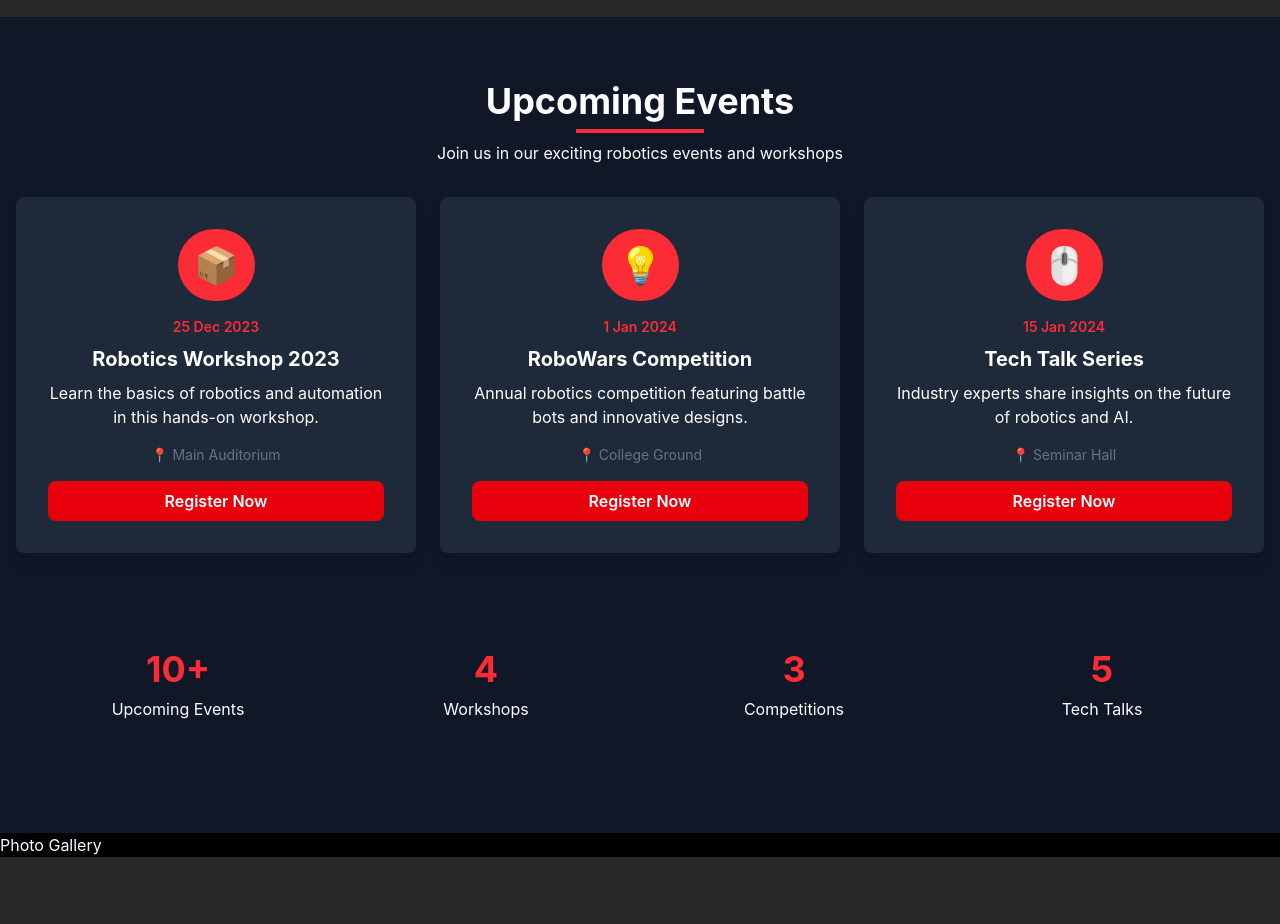
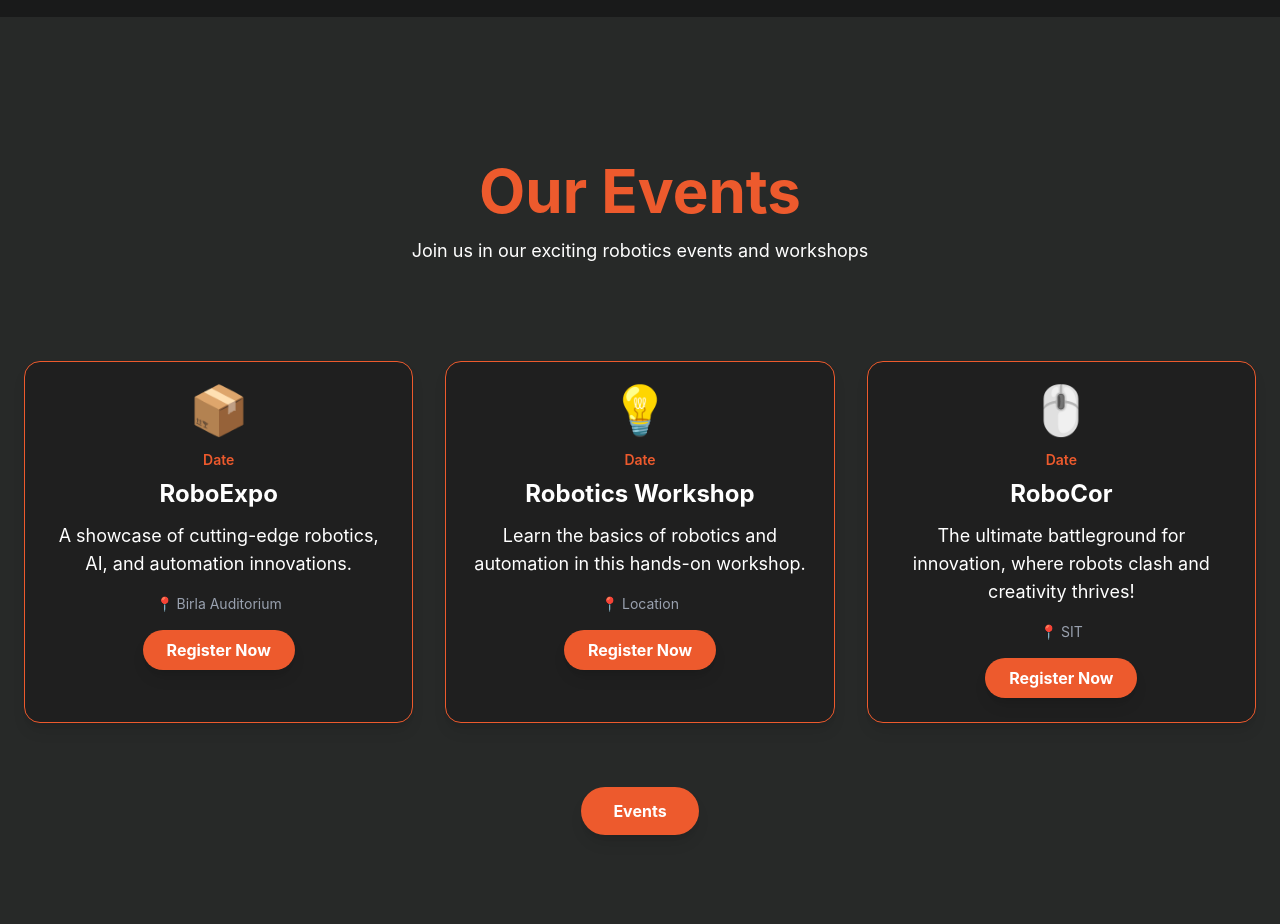
Before and after one commit to jishkhar/Corsit-O, a React (Vite) app in the folder client/: page / in a window 1280 px wide. Shown: the part 1860-2784 px from the top of the page. Built offline with nearby package versions, Linux system fonts and the light colour scheme.

Commit message:
add home 2

```diff
--- a/client/src/components/Home/Home.jsx
+++ b/client/src/components/Home/Home.jsx
@@ -14,7 +14,7 @@ const Home = () => {
 
 
 
-        <div className="py-36 bg-[#272928] text-white">
+        <div className="py-36 bg-[#191a1a] text-white">
           <div className="container mx-auto px-6">
             <div className="text-center mb-24">
               <h2 className="text-6xl text-[#ed5a2d] font-bold mb-4">Our Projects</h2>
@@ -61,79 +61,69 @@ const Home = () => {
 
 
 
+        <div className="py-36 bg-[#272928] text-white">
+          <div className="container mx-auto px-6">
 
-        <div className="bg-gray-900 text-white py-16">
-          <div className="container mx-auto px-4">
-            {/* Heading */}
-            <div className="text-center mb-8">
-              <h2 className="text-4xl font-bold">Upcoming Events</h2>
-              <div className="h-1 w-32 bg-red-500 mx-auto my-2"></div>
-              <p className=" ">Join us in our exciting robotics events and workshops</p>
+            <div className="text-center mb-24">
+              <h2 className="text-6xl text-[#ed5a2d] font-bold mb-4">Our Events</h2>
+              <p className="text-lg">Join us in our exciting robotics events and workshops</p>
             </div>
 
-            {/* Event Cards - Changed BG Color */}
-            <div className="grid grid-cols-1 md:grid-cols-3 gap-6 mb-12">
+
+            <div className="grid grid-cols-1 md:grid-cols-3 gap-8 mb-16">
               {[
                 {
-                  date: "25 Dec 2023",
-                  title: "Robotics Workshop 2023",
-                  description: "Learn the basics of robotics and automation in this hands-on workshop.",
-                  location: "📍 Main Auditorium",
+                  date: "Date",
+                  title: "RoboExpo",
+                  description: "A showcase of cutting-edge robotics, AI, and automation innovations.",
+                  location: "📍 Birla Auditorium",
                   icon: "📦",
                 },
                 {
-                  date: "1 Jan 2024",
-                  title: "RoboWars Competition",
-                  description: "Annual robotics competition featuring battle bots and innovative designs.",
-                  location: "📍 College Ground",
+                  date: "Date",
+                  title: "Robotics Workshop",
+                  description: "Learn the basics of robotics and automation in this hands-on workshop.",
+                  location: "📍 Location",
                   icon: "💡",
                 },
                 {
-                  date: "15 Jan 2024",
-                  title: "Tech Talk Series",
-                  description: "Industry experts share insights on the future of robotics and AI.",
-                  location: "📍 Seminar Hall",
+                  date: "Date",
+                  title: "RoboCor",
+                  description: "The ultimate battleground for innovation, where robots clash and creativity thrives!",
+                  location: "📍 SIT",
                   icon: "🖱️",
                 },
               ].map((event, index) => (
                 <div
                   key={index}
-                  className="bg-gray-800 rounded-lg p-8 text-center transform transition duration-300 hover:-translate-y-2 shadow-lg"
+                  className="bg-[#1f1f1f] border border-[#ed5a2d] rounded-2xl overflow-hidden shadow-lg transition hover:scale-105 duration-300 p-6 text-center"
                 >
-                  <div className="flex justify-center mb-4">
-                    <div className="bg-red-500 p-4 rounded-full text-4xl">{event.icon}</div>
-                  </div>
-                  <p className="text-red-500 text-sm font-semibold">{event.date}</p>
-                  <h3 className="text-xl font-bold mt-2">{event.title}</h3>
-                  <p className="  mt-2">{event.description}</p>
-                  <p className="text-gray-500 text-sm mt-4">{event.location}</p>
-                  <button className="w-full mt-4 bg-red-600 hover:bg-red-700 py-2 rounded-lg text-white font-semibold">
-                    Register Now
-                  </button>
+                  <div className="text-5xl mb-4">{event.icon}</div>
+                  <p className="text-[#ed5a2d] text-sm font-semibold">{event.date}</p>
+                  <h3 className="text-2xl font-bold mt-2 mb-3">{event.title}</h3>
+                  <p className="text-lg mb-4">{event.description}</p>
+                  <p className="text-gray-400 text-sm mb-4">{event.location}</p>
+                  <NavLink to="/register" onClick={() => window.scrollTo(0, 0)}>
+                    <button className="bg-[#ed5a2d] hover:bg-orange-600 text-white font-bold py-2 px-6 rounded-full shadow-lg transition hover:scale-110 cursor-pointer">
+                      Register Now
+                    </button>
+                  </NavLink>
                 </div>
               ))}
             </div>
 
-            {/* Event Statistics - Matching Width */}
-            <div className="bg-gray-900 rounded-lg py-12 px-6">
-              <div className="grid grid-cols-2 md:grid-cols-4 gap-8 text-center">
-                {[
-                  { value: "10+", label: "Upcoming Events" },
-                  { value: "4", label: "Workshops" },
-                  { value: "3", label: "Competitions" },
-                  { value: "5", label: "Tech Talks" },
-                ].map((stat, index) => (
-                  <div key={index}>
-                    <p className="text-4xl font-bold text-red-500 mb-2">{stat.value}</p>
-                    <p className=" ">{stat.label}</p>
-                  </div>
-                ))}
-              </div>
+            <div className="text-center">
+              <NavLink to="/events" onClick={() => window.scrollTo(0, 0)}>
+                <button className="bg-[#ed5a2d] hover:bg-orange-600 text-white font-bold py-3 px-8 rounded-full shadow-lg transition hover:scale-110 cursor-pointer">
+                  Events
+                </button>
+              </NavLink>
             </div>
           </div>
         </div>
 
-        <div>Photo Gallery</div>
+
+        <div className='bg-[#191a1a]'>Photo Gallery</div>
       </div>
     </>
   )
--- a/client/src/components/Register/Register.jsx
+++ b/client/src/components/Register/Register.jsx
@@ -3,7 +3,7 @@ import React from 'react';
 const Register = () => {
   return (
     <div className="flex justify-center items-center min-h-screen">
-      <div className="w-full max-w-lg bg-[#1a1a1a] border-2 border-orange-500 shadow-lg rounded-lg p-6">
+      <div className="w-full max-w-lg bg-[#272928] border-2 border-orange-500 shadow-lg rounded-lg p-6">
         <h1 className="text-3xl font-semibold text-white mb-6 text-center">Register</h1>
 
         <form className="flex flex-col space-y-4">
```
